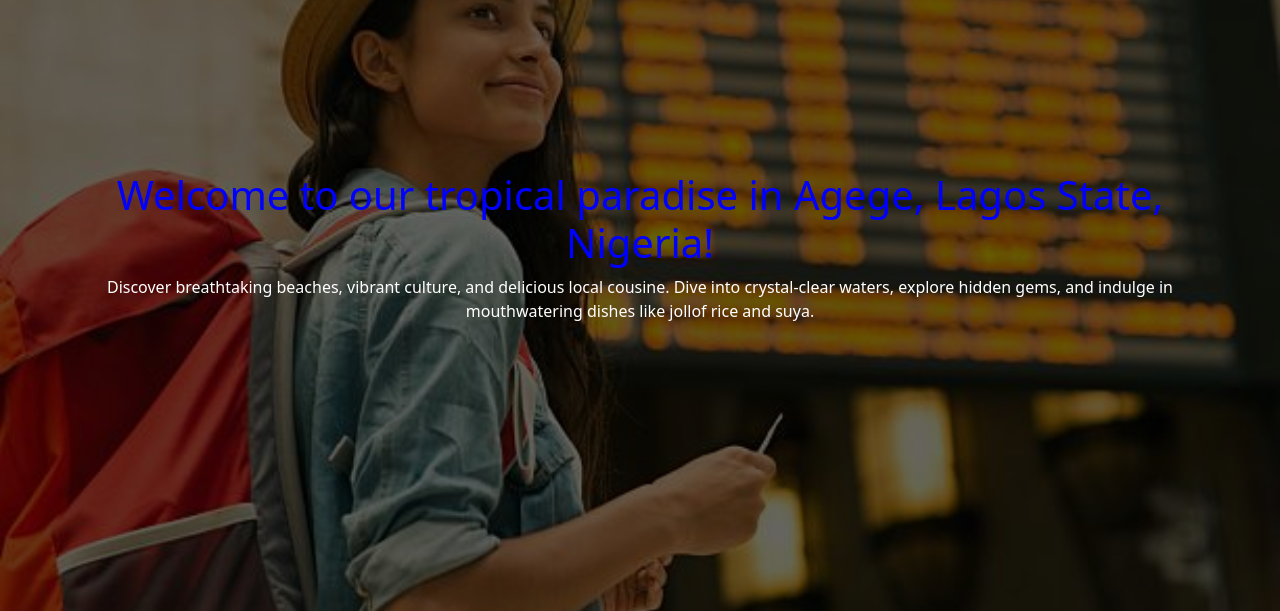
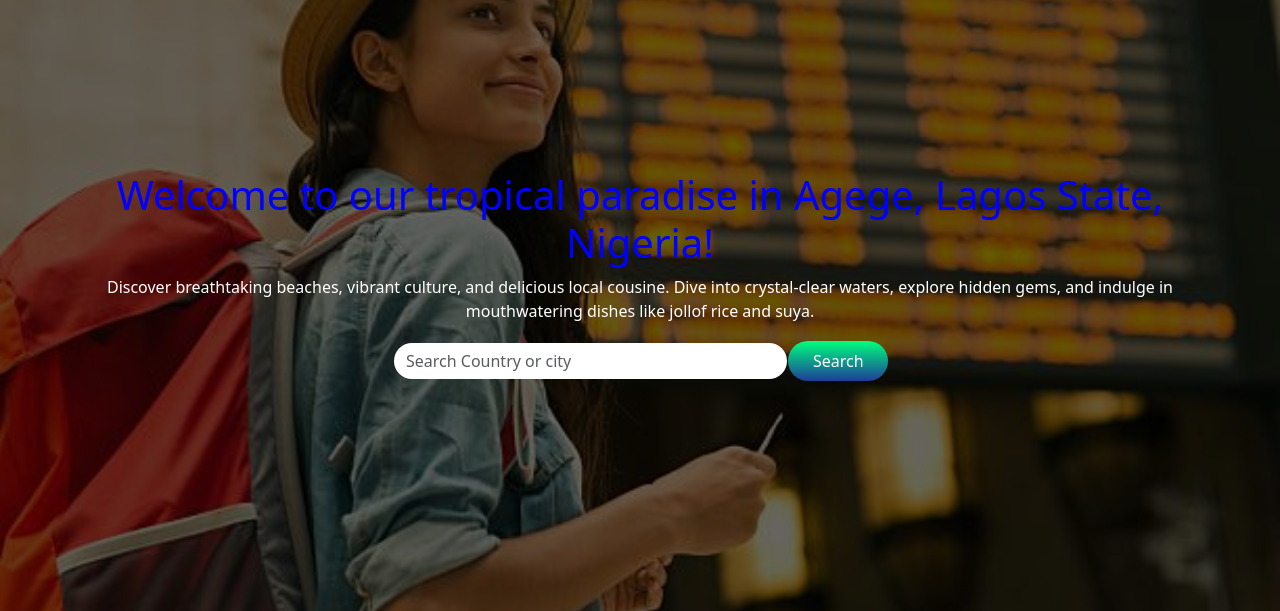
Before and after one commit to adenikeayorinde/Vacation-site, a plain HTML site: page index.html in a window 1280 px wide. Shown: the part 114-725 px from the top of the page. Drawn offline with Linux system fonts and the light colour scheme.

```diff
--- a/css/styles.css
+++ b/css/styles.css
@@ -21,6 +21,7 @@
 nav img{
 width: 70px;
 border-radius: 50px;
+float: left;
 }
 
 .nav-links{
@@ -86,3 +87,27 @@
 .features-img img{
     width: 100%;
 }
+.input-group{
+    width: 90%;
+    max-width: 500px;
+    border-radius: 30px;
+    margin: auto;
+    padding: 2px;
+}
+.form-control{
+    border: 0 !important;
+    border-radius: 30px !important;
+    margin: 2px;
+    box-shadow: none !important;
+}
+.input-group-text{
+    width: 100px;
+    height: 100%;
+    background-image: linear-gradient(#00ff7e,#1f3d98);
+    border: 0 !important;
+    color: #fff !important;
+    padding: 0 25px !important;
+    border-radius: 50px;
+    box-shadow: none;
+    outline: none !important;
+}
--- a/index.html
+++ b/index.html
@@ -29,14 +29,17 @@
 
         <!-- <h1> Travel Across The Globe </h1> -->
 
-
-
-
         <h1 style="color:blue">Welcome to our tropical paradise in Agege, Lagos State, Nigeria!</h1>
         <p style="color: #fff;"> Discover breathtaking beaches, vibrant culture, and delicious local cousine.
         Dive into crystal-clear waters, explore hidden gems, and indulge in mouthwatering dishes like jollof rice and suya.
     </p>
-
+    <div class="input-group">
+        <input type="text" class="form-control" placeholder="Search Country or city">
+        <div class="input-group-append">
+        <button type="submit" class="input-group-text btn">Search</button>
+        </div>
+    </div>
+</section>
     <!-- <div class="card">
         <div class="card-body">
             <div class="card-title"><h2 style="color: blue;">Testimonals from previous to showcase their experience in
@@ -49,7 +52,7 @@
         </div>
     </div>
     </div> -->
-    </section>
+
 
     <!-- About -->
     <section class="features">
```
